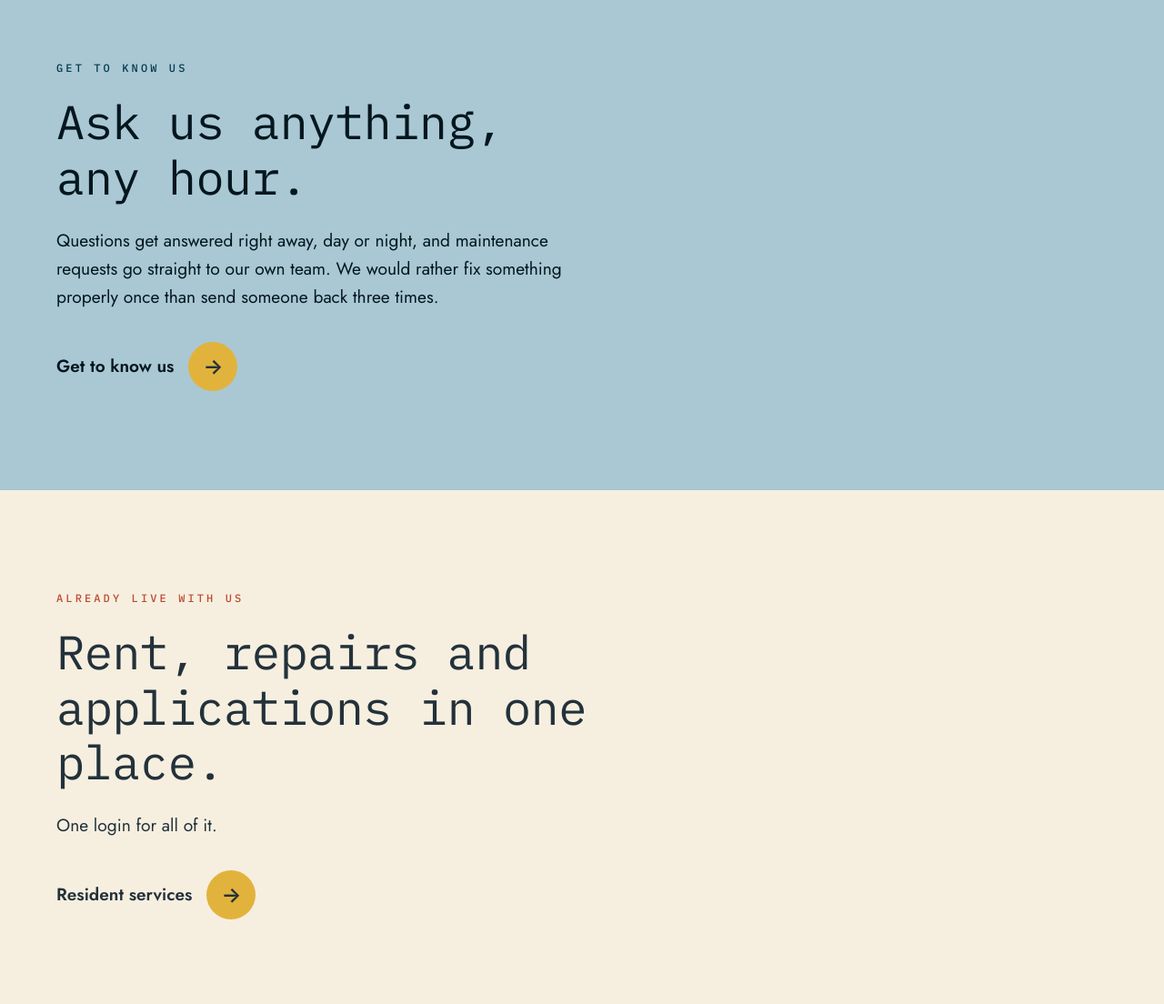
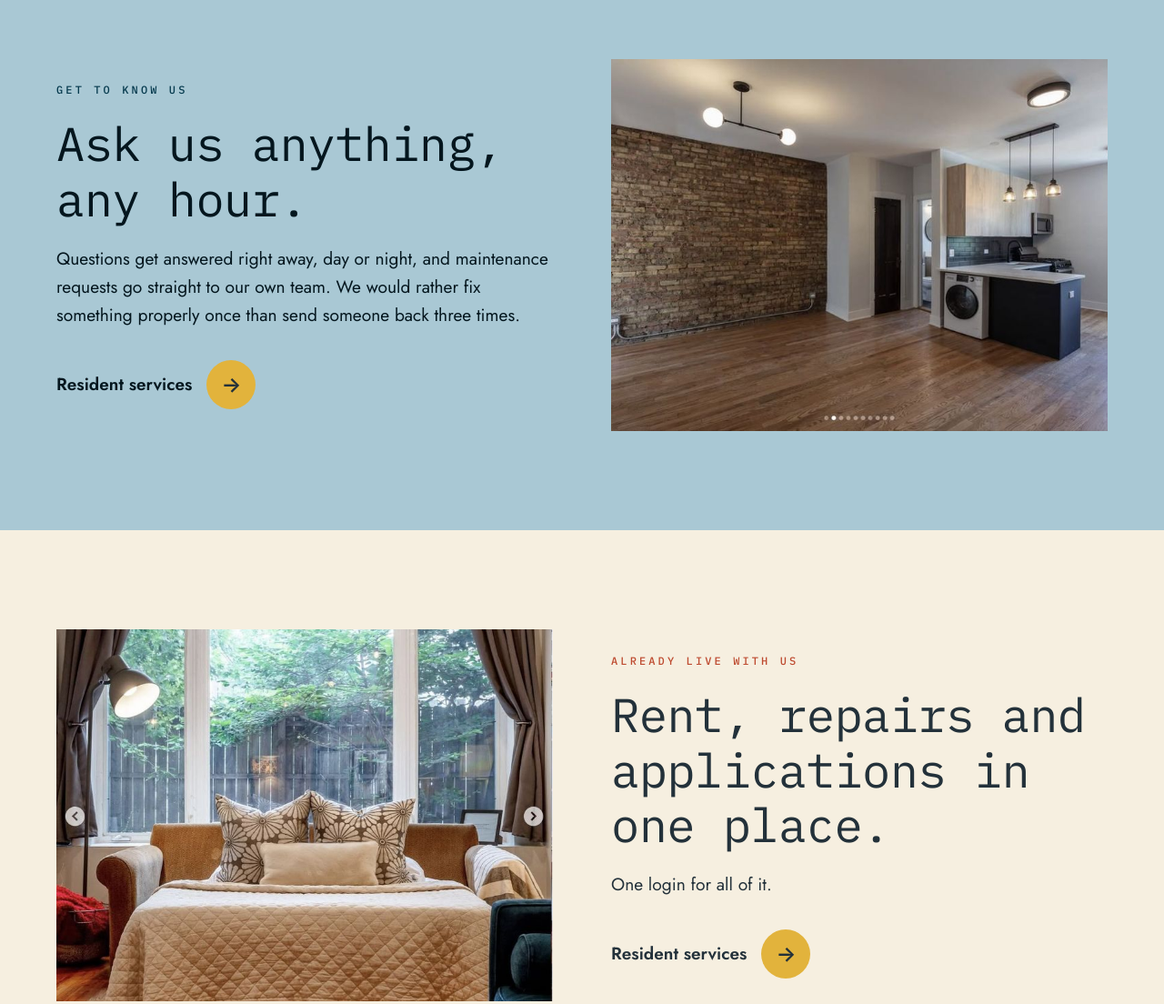
Before and after one commit to bartolottam55/arcadia-preview, a plain HTML site: page index.html in a window 1280 px wide. Shown: the part 1700-2804 px from the top of the page at 91% size. Drawn offline with Linux system fonts and the light colour scheme.

Commit message:
Drop duplicate Ask us anything; split panels with apartment photos

```diff
--- a/index.html
+++ b/index.html
@@ -117,6 +117,13 @@ h2{font-family:var(--m);font-weight:400;font-size:clamp(27px,4.3vw,52px);
 @keyframes pull{from{transform:scale(1.2)}to{transform:scale(1)}}
 
 .head{max-width:60ch;margin-bottom:clamp(28px,4.4vw,52px)}
+.split{display:grid;grid-template-columns:1fr 1fr;gap:clamp(28px,5vw,66px);align-items:center}
+.split .pic{overflow:hidden}
+.split .pic img{width:100%;height:100%;aspect-ratio:4/3;object-fit:cover;display:block}
+.split .txt h2{max-width:none}
+.split .txt p.body{margin-top:20px}
+@media(max-width:860px){.split{grid-template-columns:1fr;gap:26px}
+  .split .pic{order:-1}}
 .head h2{margin-bottom:16px}
 .panel.lite .head h2::before{content:"\25B2";display:block;color:var(--gold);
   font-size:13px;margin-bottom:13px;letter-spacing:0}
@@ -381,20 +388,26 @@ footer{background:var(--blue);
 <div class="page" id="page-story">
 
   <section class="panel">
-    <div class="wrap">
+    <div class="wrap split">
+      <div class="txt">
         <p class="eyebrow">Get to know us</p>
         <h2>Ask us anything, any hour.</h2>
         <p class="body">Questions get answered right away, day or night, and maintenance requests go straight to our own team. We would rather fix something properly once than send someone back three times.</p>
-      <a class="alink" href="#about">Get to know us <span class="circ">&rarr;</span></a>
+        <a class="alink" href="#residents">Resident services <span class="circ">&rarr;</span></a>
+      </div>
+      <div class="pic"><img src="images/img05.jpg" alt="Inside a restored Arcadia apartment"></div>
     </div>
   </section>
 
   <section class="panel lite">
-    <div class="wrap">
+    <div class="wrap split">
+      <div class="pic"><img src="images/img06.jpg" alt="A restored Arcadia kitchen"></div>
+      <div class="txt">
         <p class="eyebrow">Already live with us</p>
         <h2>Rent, repairs and applications in one place.</h2>
         <p class="body">One login for all of it.</p>
         <a class="alink" href="#residents">Resident services <span class="circ">&rarr;</span></a>
+      </div>
     </div>
   </section>
 
@@ -462,14 +475,7 @@ footer{background:var(--blue);
 </div>
 
   <div class="page" id="page-about">
-  <section class="panel flip" id="about">
-    <div class="wrap">
-      <p class="eyebrow">Get to know us</p>
-      <h2>Ask us anything, any hour.</h2>
-      <p class="body">Questions get answered right away, day or night, and maintenance requests go straight to our own team. We would rather fix something properly once than send someone back three times.</p>
-      <a class="alink" href="#residents">Resident services <span class="circ">&rarr;</span></a>
-    </div>
-  </section>
+  <section class="panel flip" id="about" style="padding-block:0;min-height:1px"></section>
 
   <section class="panel">
     <div class="wrap quotes">
```
Lines whose indentation alone changed are shown as unchanged.
